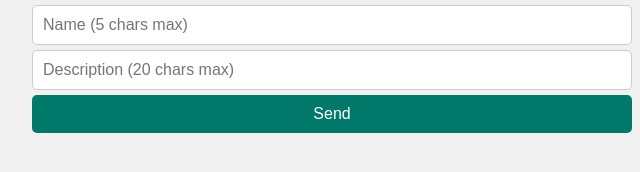
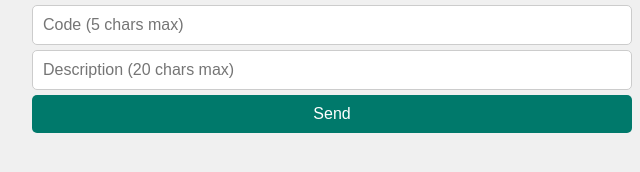
Before and after one commit to MICKYcyber/hoster, a website: page public/index.html in a window 1280 px wide. Shown: the part 510-682 px from the top of the page, 308-948 px from the left. Drawn offline with nearby package versions, Linux system fonts and the light colour scheme; no server answers.

Commit message:
Update index.html

```diff
--- a/public/index.html
+++ b/public/index.html
@@ -80,7 +80,7 @@
 <div class="chat-container">
     <h2>Mini Chatroom</h2>
     <div id="chat"></div>
-    <input type="text" id="name" placeholder="Name (5 chars max)" maxlength="5">
+    <input type="text" id="name" placeholder="Code (5 chars max)" maxlength="5">
     <input type="text" id="description" placeholder="Description (20 chars max)" maxlength="20">
     <button onclick="sendMessage()">Send</button>
 </div>
```
